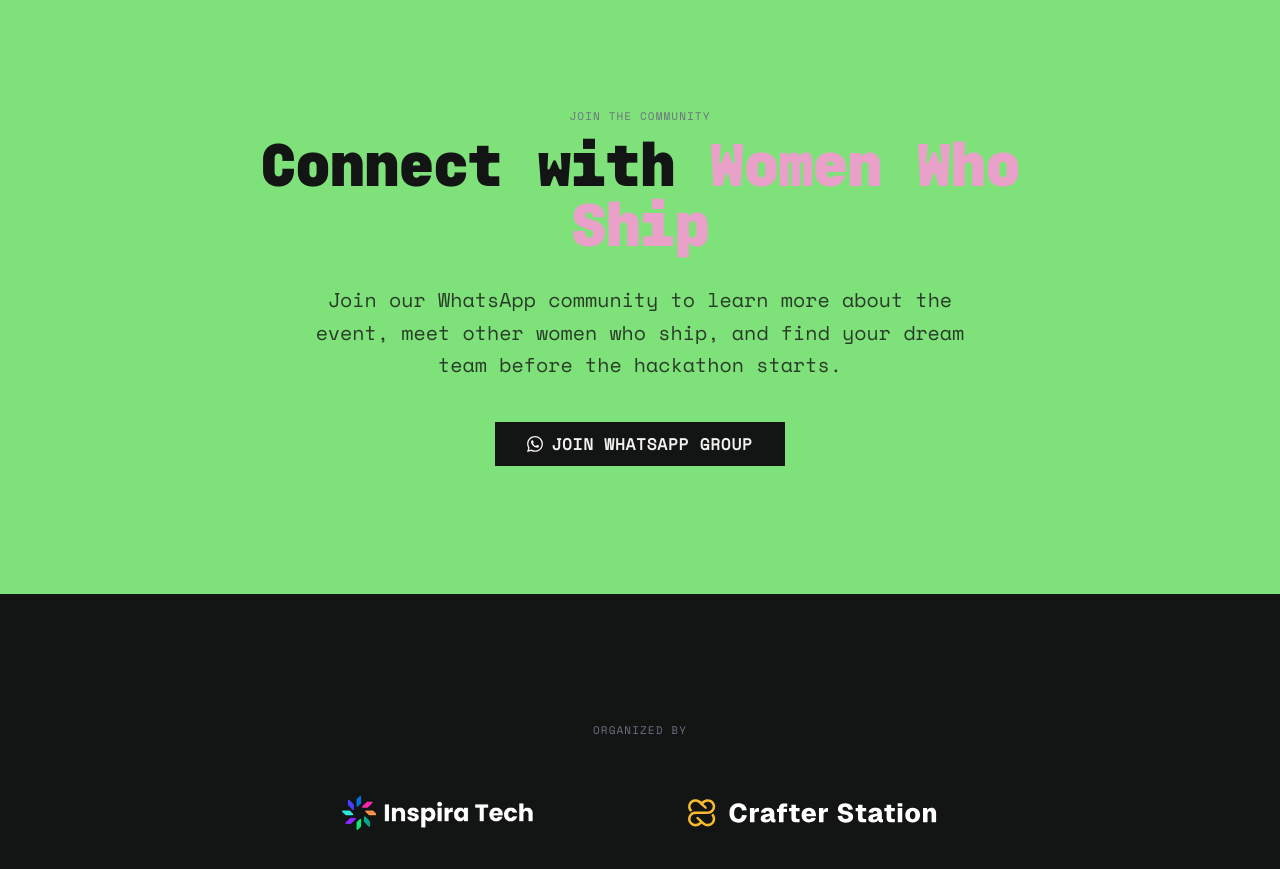
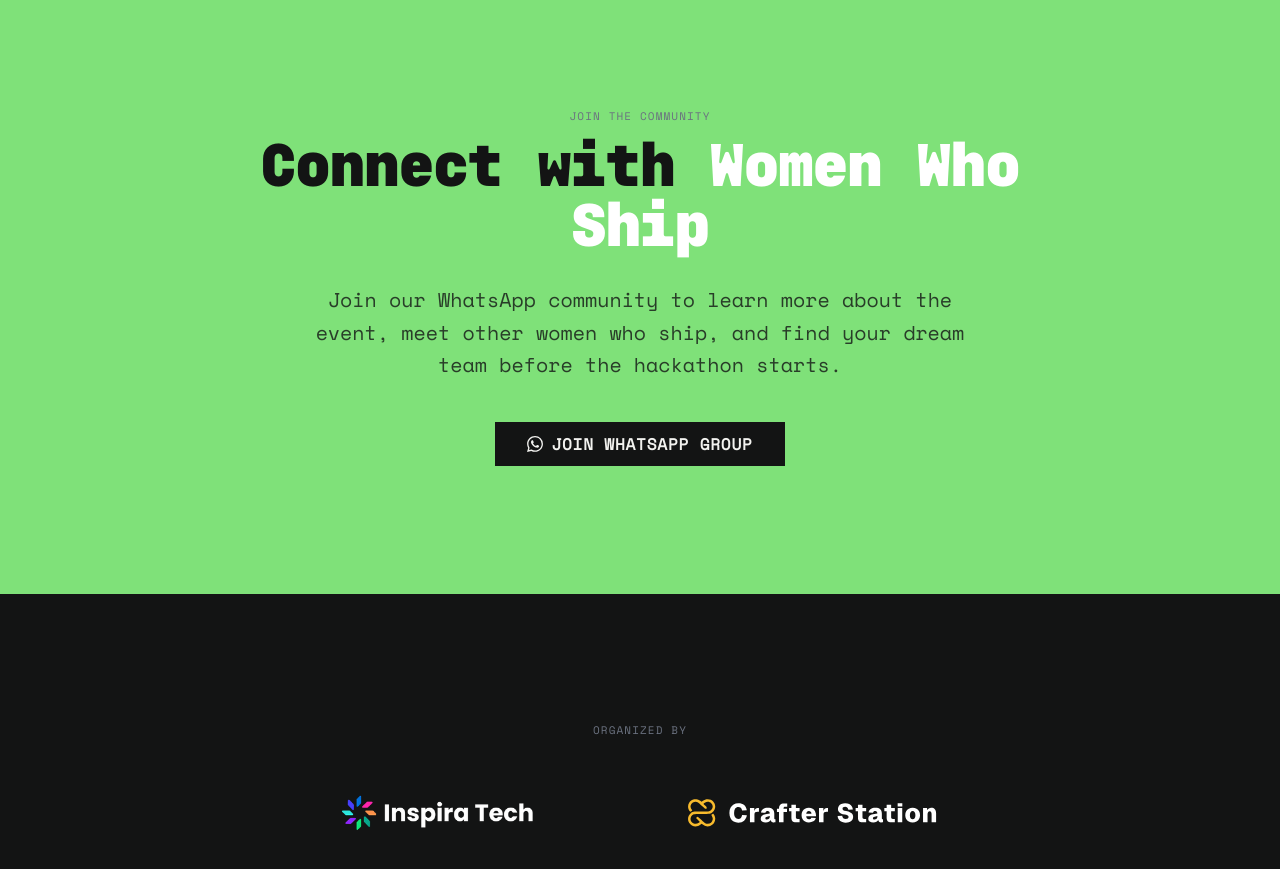
Before and after one commit to crafter-station/she.ships, a Next.js app: page / in a window 1280 px wide. Shown: the part 5860-6729 px from the top of the page. Built offline with nearby package versions, Linux system fonts and the light colour scheme; no server answers.

Commit message:
fix: revert side-nav backdrop, use white accent on green section
The backdrop box on the side-nav looked bad. Reverted it and instead
changed the heading accent from pink to white for readable contrast
against the green background.

```diff
--- a/components/sections/side-nav.tsx
+++ b/components/sections/side-nav.tsx
@@ -108,7 +108,7 @@ export function SideNav() {
   return (
     <nav
       className={cn(
-        "fixed left-6 top-1/2 -translate-y-1/2 z-40 hidden lg:flex flex-col items-start gap-0 transition-opacity duration-500 bg-primary-black/50 backdrop-blur-sm rounded-sm px-2 py-2",
+        "fixed left-6 top-1/2 -translate-y-1/2 z-40 hidden lg:flex flex-col items-start gap-0 transition-opacity duration-500",
         visible ? "opacity-100" : "opacity-0 pointer-events-none",
       )}
     >
--- a/components/sections/whatsapp-community.tsx
+++ b/components/sections/whatsapp-community.tsx
@@ -21,7 +21,7 @@ export function WhatsappCommunity() {
 
         <h2 className="font-[family-name:var(--font-title)] text-4xl font-black tracking-tight md:text-5xl lg:text-6xl mb-6">
           {t.whatsappCommunity.headline}{" "}
-          <span className="text-primary-pink">
+          <span className="text-white">
             {t.whatsappCommunity.headlineAccent}
           </span>
         </h2>
```
